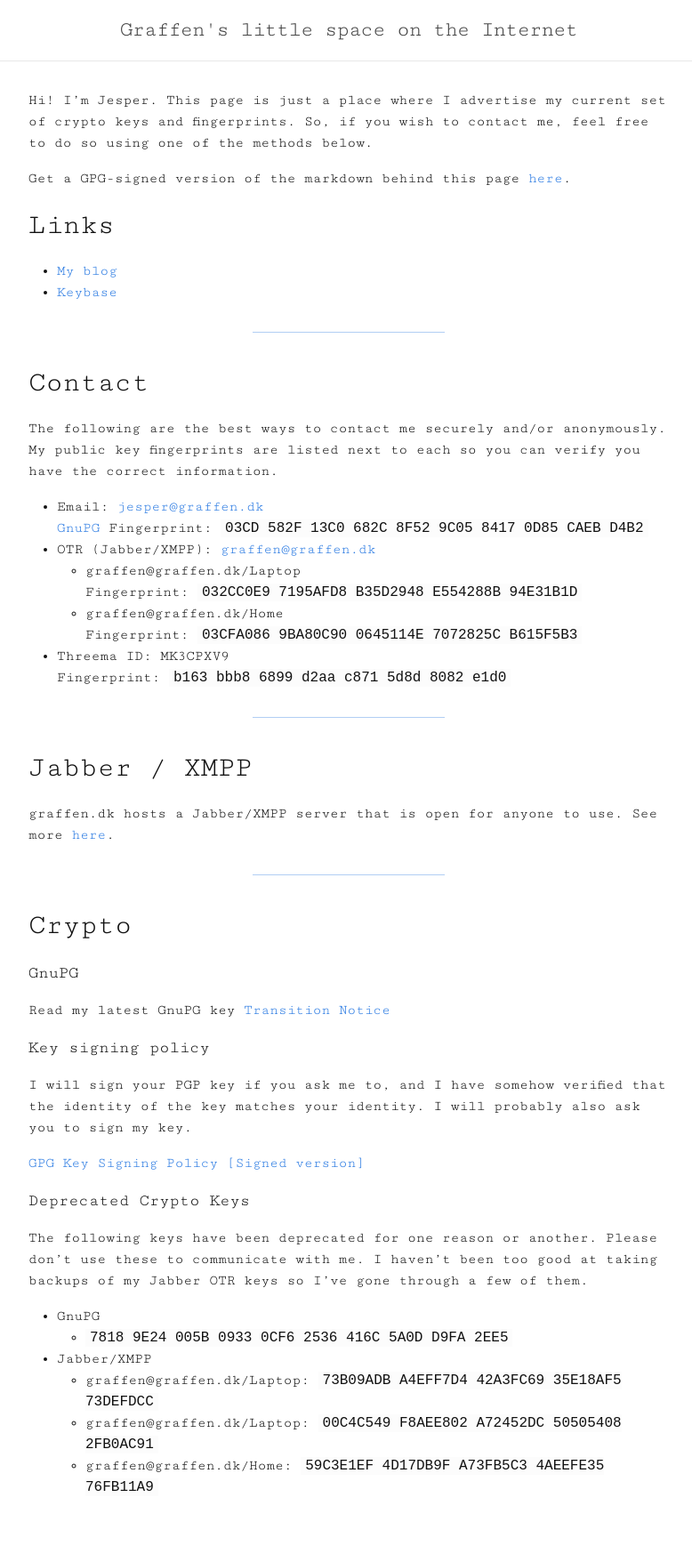
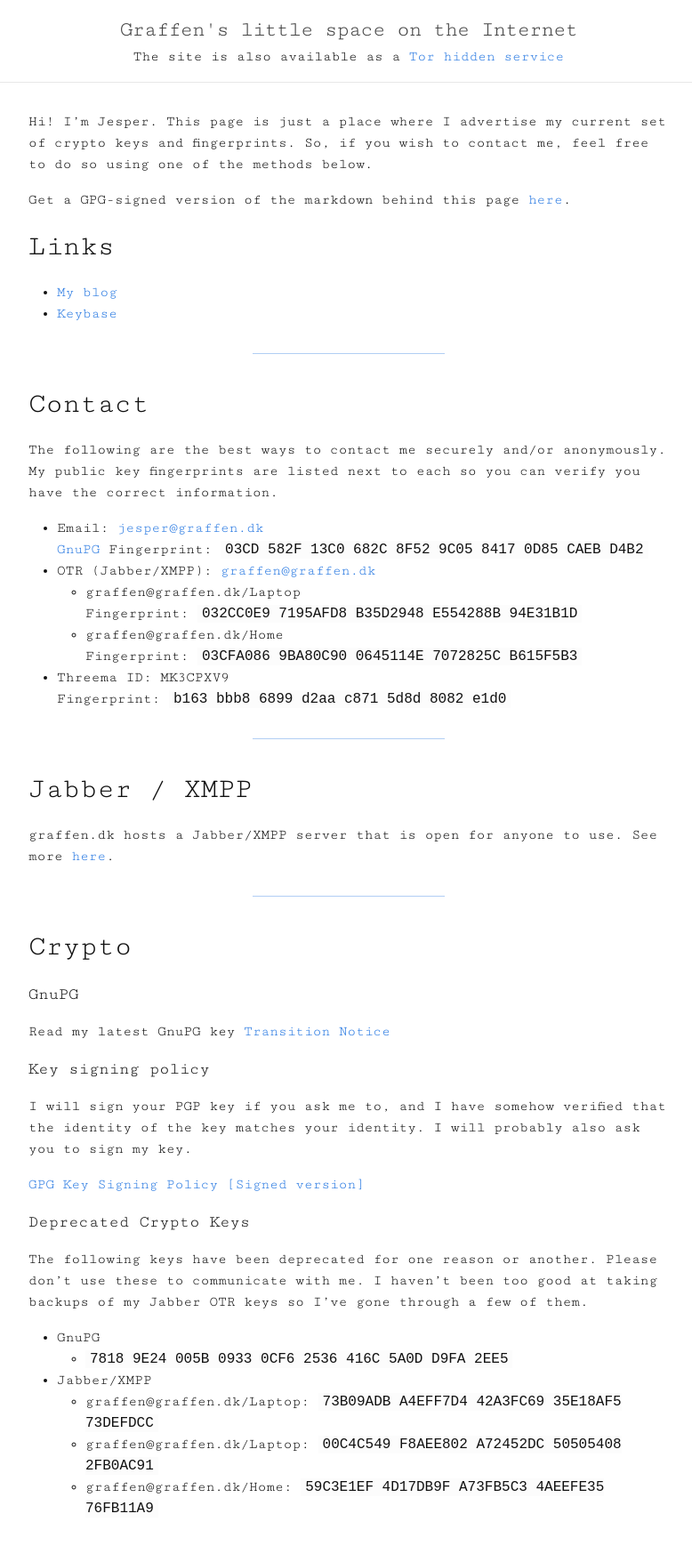
Before and after one commit to graffen/graffen.github.io, a Jekyll site: the page built from index.md, in a window 1280 px wide. Shown: the whole page at 89% size, without its empty margins (248-1026 px from the left). Built offline with Jekyll 4.4.1, drawn with Linux system fonts in a browser that asks for light colours; before the commit the page ends 1732 px from its top, so only the background shows below that.

Commit message:
Add back Tor link

```diff
--- a/_layouts/default.html
+++ b/_layouts/default.html
@@ -3,7 +3,8 @@
   {% include head.html %}
   <body>
     <header class="site-header">
-      <a class="site-title" href="{{ site.baseurl }}/">{{ site.title }}</a>
+      <a class="site-title" href="{{ site.baseurl }}/">{{ site.title }}</a><br />
+      The site is also available as a <a href="http://graffenteqk3od63.onion/">Tor hidden service</a>
     </header>
     <div class="page-content">
       {{ content }}
```
